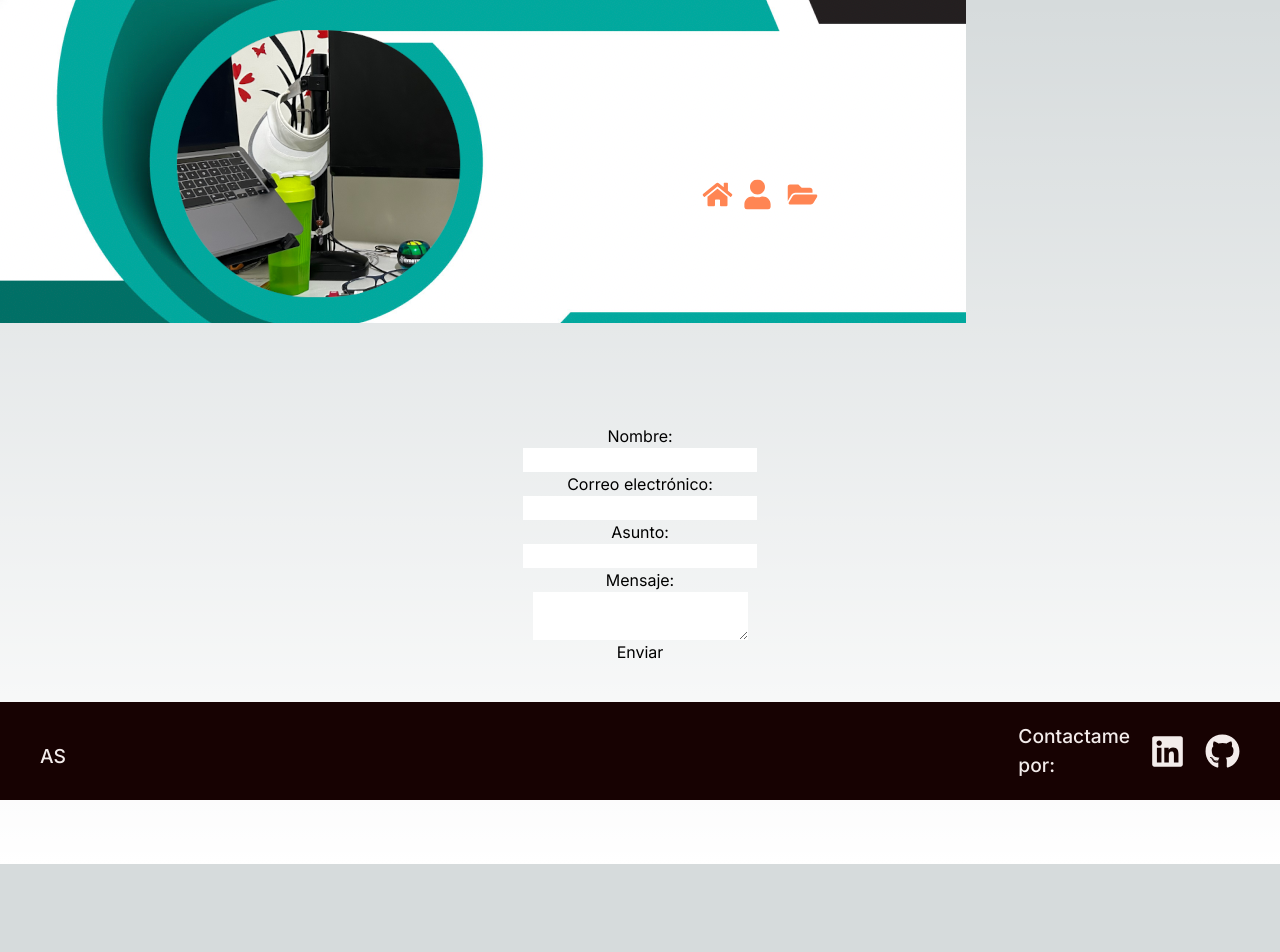
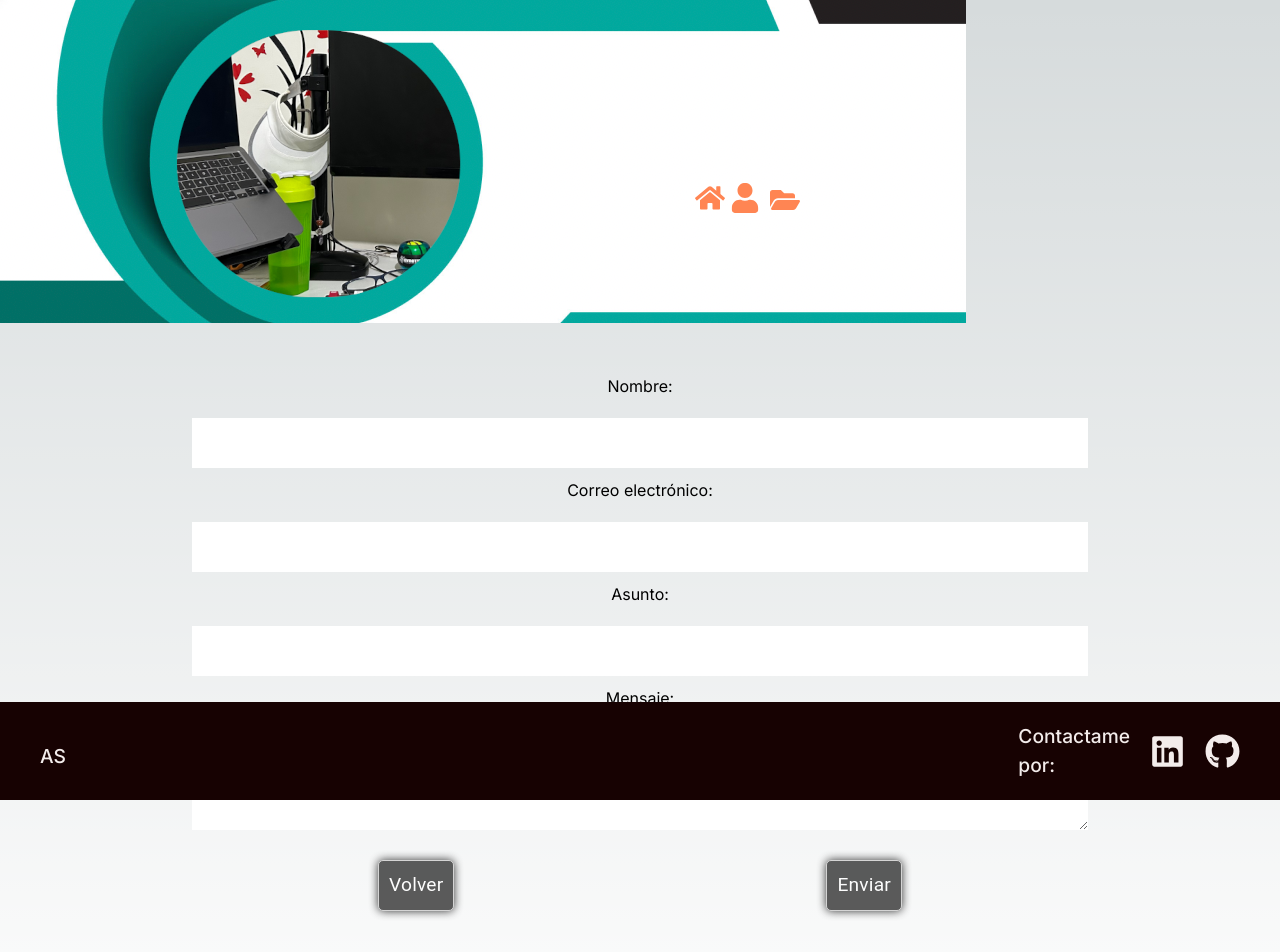
Before and after one commit to Adri-ESM/portfolio, a Next.js app: page /form in a window 1280 px wide. Shown: the top 952 px of the page. Before the commit the page ends 864 px from the top, so only its background shows below. Built offline with nearby package versions, Linux system fonts and the light colour scheme.

Commit message:
adding form

```diff
--- a/app/about/About.module.css
+++ b/app/about/About.module.css
@@ -42,8 +42,9 @@
     /*margin-bottom: 200px; */
 }
 
-.titles:hover, .aboutText:hover, .aboutImage:hover {
+.titles:hover, .aboutText:hover {
     transform: scale(1.1);
+    width: 70%;
 }
 .aboutImage {
     width: 250px;
--- a/app/about/page.jsx
+++ b/app/about/page.jsx
@@ -2,7 +2,6 @@ import styles from "./About.module.css";
 import Image from "next/image";
 import Adri from "../../public/image/adri3.png";
 import Link from "next/link";
-import Form from "../form/page";
 
 export default function AboutPage() {
   return (
@@ -25,10 +24,11 @@ export default function AboutPage() {
           Soy una apasionada de la programación. Mi objetivo es crear
           experiencias digitales impactantes y funcionales que conecten con las
           personas. Me encanta aprender constantemente y mantenerme al tanto de
-          las últimas tendencias en tecnología. Me encanta trabajar en equipo y
-          colaborar estrechamente para asegurarme de que los objetivos y
-          visiones se vean reflejados en cada proyecto que emprendo. Siempre
-          estoy abierta a nuevos desafíos y oportunidades de crecimiento. <br />
+          las últimas tendencias en tecnología. El trabajo en equipo y la
+          colaboración estrecha, es fundamental para asegurarme de que los
+          objetivos y visiones se vean reflejados en cada proyecto que emprendo.
+          Siempre estoy abierta a nuevos desafíos y oportunidades de
+          crecimiento. <br />
           No dudes en ponerte en contacto conmigo si tienes alguna pregunta o si
           estás interesado en que yo colabore en un proyecto emocionante. <br />
           ¡Estoy ansiosa por formar parte de tu éxito en el mundo digital!
@@ -37,7 +37,6 @@ export default function AboutPage() {
       <Link href="/form" className={styles.button}>
         <button className={styles.buttonForm}>Coversemos</button>
       </Link>
-      <pageForm />
     </div>
   );
 }
--- a/app/form/Form.module.css
+++ b/app/form/Form.module.css
@@ -2,9 +2,71 @@
     display: flex;
     flex-direction: column;
     align-items: center;
-    justify-content: center;
     width: 100%;
     height: 100%;
     margin-bottom: 200px;
-    margin-top: 100px;
+    margin-top: 50px;
+
 }
+.formControl, .formMsg{
+    display: flex;
+    flex-direction: column;
+    align-items: center;
+    width: 70%;
+    margin-top: 20px;
+
+}
+.formControl{
+    height: 50px;
+    margin-bottom: 10px;
+    padding-left: 20px;
+    font-size: var(--medium);
+    font-family: 'Roboto', sans-serif;
+    font-weight: 400;
+    letter-spacing: 0.00938em;
+    font-style: normal;
+    cursor: pointer;
+
+}
+.formMsg{
+    height: 100px;
+    padding: 10px 20px;
+}
+.formButton{
+    display: flex;
+    align-items: center;
+    width: 70%;
+    height: 100%;
+    margin-top: 30px;
+    justify-content: space-around;
+
+
+}
+.formSend{
+    background-color: #333;
+    color: #fff;
+    border: 1px solid #ccc;
+    box-shadow: 0 0 10px #000;
+    border-radius: 5px;
+    padding: 10px;
+    font-family: 'Roboto', sans-serif;
+    font-size: var(--medium);
+    line-height: 1.5;
+    font-weight: 400;
+    letter-spacing: 0.00938em;
+    font-style: normal;
+    opacity: 0.8;
+}
+.formControl::placeholder {
+    color: #fff;
+    opacity: 0.8;
+
+  }
+
+
+.formControl:focus{
+    outline: none;
+    border: 1px solid var(--orange);
+    box-shadow: 0 0 10px var(--grey-light);
+
+}
--- a/app/form/page.jsx
+++ b/app/form/page.jsx
@@ -1,6 +1,29 @@
 "use client";
 import { useState } from "react";
 import styles from "./Form.module.css";
+import Back from "@/src/components/back/Back";
+
+async function sendEmail(formData) {
+  try {
+    const response = await fetch("/api/send-email", {
+      method: "POST",
+      headers: {
+        "Content-Type": "application/json",
+      },
+      body: JSON.stringify(formData),
+    });
+
+    if (response.ok) {
+      console.log("El correo electrónico se envió correctamente");
+      // Puedes mostrar un mensaje de éxito o redirigir a una página de confirmación
+    } else {
+      console.error("Ocurrió un error al enviar el correo electrónico");
+      // Puedes mostrar un mensaje de error o manejar el error de otra manera
+    }
+  } catch (error) {
+    console.error("Error al enviar el correo electrónico:", error);
+  }
+}
 
 function Form() {
   const [formData, setFormData] = useState({
@@ -14,24 +37,9 @@ function Form() {
     setFormData({ ...formData, [e.target.name]: e.target.value });
   };
 
-  const handleSubmit = async (e) => {
+  const handleSubmit = (e) => {
     e.preventDefault();
-
-    const response = await fetch("/api/send-email", {
-      method: "POST",
-      headers: {
-        "Content-Type": "application/json",
-      },
-      body: JSON.stringify(formData),
-    });
-
-    if (response.ok) {
-      // El correo electrónico se envió correctamente
-      // Puedes mostrar un mensaje de éxito o redirigir a una página de confirmación
-    } else {
-      // Ocurrió un error al enviar el correo electrónico
-      // Puedes mostrar un mensaje de error o manejar el error de otra manera
-    }
+    sendEmail(formData);
   };
 
   return (
@@ -43,6 +51,7 @@ function Form() {
         name="name"
         value={formData.name}
         onChange={handleChange}
+        className={styles.formControl}
         required
       />
 
@@ -53,6 +62,7 @@ function Form() {
         name="email"
         value={formData.email}
         onChange={handleChange}
+        className={styles.formControl}
         required
       />
 
@@ -63,6 +73,7 @@ function Form() {
         name="subject"
         value={formData.subject}
         onChange={handleChange}
+        className={styles.formControl}
         required
       />
 
@@ -72,10 +83,15 @@ function Form() {
         name="message"
         value={formData.message}
         onChange={handleChange}
+        className={styles.formMsg}
         required
       ></textarea>
-
-      <button type="submit">Enviar</button>
+      <div className={styles.formButton}>
+        <Back />
+        <button className={styles.formSend} type="submit">
+          Enviar
+        </button>
+      </div>
     </form>
   );
 }
--- a/package.json
+++ b/package.json
@@ -11,10 +11,12 @@
   "dependencies": {
     "@fortawesome/free-solid-svg-icons": "^6.4.0",
     "@fortawesome/react-fontawesome": "^0.2.0",
+    "@sendgrid/mail": "^7.7.0",
     "autoprefixer": "10.4.14",
     "eslint": "8.42.0",
     "eslint-config-next": "13.4.4",
     "next": "13.4.4",
+    "nodemailer": "^6.9.3",
     "postcss": "8.4.24",
     "postcss-flexbugs-fixes": "5.0.2",
     "postcss-preset-env": "8.4.2",
--- a/pages/api/send-email.js
+++ b/pages/api/send-email.js
@@ -1,31 +1,62 @@
-import sgMail from "@sendgrid/mail";
+import nodemailer from "nodemailer";
 
-export default async function handler(req, res) {
-  if (req.method === "POST") {
-    const { name, email, subject, message } = req.body;
+function sendEmail() {
+  const transporter = nodemailer.createTransport({
+    service: "Gmail",
+    auth: {
+      user: "anggivmorales@gmail.com",
+      pass: "Fe123-456",
+    },
+  });
 
-    console.log(process.env.SENDGRID_API_KEY);
-    sgMail.setApiKey(process.env.SENDGRID_API_KEY);
+  const mailOptions = {
+    from: "anggivmorales@gmail.com",
+    to: "adrievelyn@gmail.com",
+    subject: "Asunto del correo",
+    text: "Contenido del correo",
+  };
 
-    const msg = {
-      to: "adrievelyn@gmail.com",
-      from: "anggivmorales@gmail.com",
-      subject,
-      text: `Nombre: ${name}\nCorreo electrónico: ${email}\n\n${message}`,
-    };
+  transporter.sendMail(mailOptions, (error, info) => {
+    if (error) {
+      console.error("Error al enviar el correo electrónico:", error);
+    } else {
+      console.log(
+        "El correo electrónico ha sido enviado correctamente:",
+        info.response
+      );
+    }
+  });
+}
 
-    try {
-      await sgMail.send(msg);
-      res.status(200).json({
-        message: "El correo electrónico ha sido enviado correctamente.",
-      });
-    } catch (error) {
-      console.error("Error al enviar el correo electrónico:", error);
-      res
-        .status(500)
-        .json({ error: "Ocurrió un error al enviar el correo electrónico." });
-    }
-  } else {
-    res.status(405).json({ error: "Método no permitido" });
-  }
-}
+export default sendEmail;
+
+// import sgMail from "@sendgrid/mail";
+
+// export default async function handler(req, res) {
+//   if (req.method === "POST") {
+//     const { name, email, subject, message } = req.body;
+
+//     sgMail.setApiKey(process.env.SENDGRID_API_KEY);
+
+//     const msg = {
+//       to: "adrievelyn@gmail.com",
+//       from: "anggivmorales@gmail.com",
+//       subject: subject,
+//       text: `Nombre: ${name}\nCorreo electrónico: ${email}\n\n${message}`,
+//     };
+
+//     try {
+//       await sgMail.send(msg);
+//       res.status(200).json({
+//         message: "El correo electrónico ha sido enviado correctamente.",
+//       });
+//     } catch (error) {
+//       console.error("Error al enviar el correo electrónico:", error);
+//       res
+//         .status(500)
+//         .json({ error: "Ocurrió un error al enviar el correo electrónico." });
+//     }
+//   } else {
+//     res.status(405).json({ error: "Método no permitido" });
+//   }
+// }
--- /dev/null
+++ b/src/components/back/Back.jsx
@@ -0,0 +1,10 @@
+import React from "react";
+import styles from "./Back.module.css";
+
+export default function Back() {
+  return (
+    <div className={styles.formBack}>
+      <button>Volver</button>
+    </div>
+  );
+}
--- /dev/null
+++ b/src/components/back/Back.module.css
@@ -0,0 +1,15 @@
+.formBack{
+    background-color: #333;
+    color: #fff;
+    border: 1px solid #ccc;
+    box-shadow: 0 0 10px #000;
+    border-radius: 5px;
+    padding: 10px;
+    font-family: 'Roboto', sans-serif;
+    font-size: var(--medium);
+    line-height: 1.5;
+    font-weight: 400;
+    letter-spacing: 0.00938em;
+    font-style: normal;
+    opacity: 0.8;
+}
--- a/src/components/navigation/Navigation.module.css
+++ b/src/components/navigation/Navigation.module.css
@@ -36,7 +36,7 @@
   }
 
   .iconList li {
-    margin-right: 10px;
+    margin-right: 5px;
 
   }
 
@@ -45,6 +45,7 @@
     font-size: 30px;
     transition: all 0.3s ease;
     margin-top: 50%;
+    display: grid;
 
   }
 
```
Also changed, not shown: 2 other files (tests, documents, lock files or other folders).
